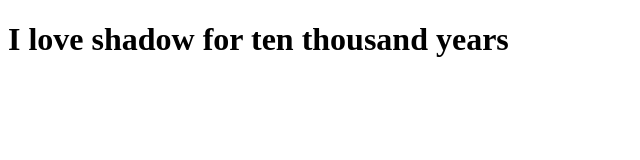
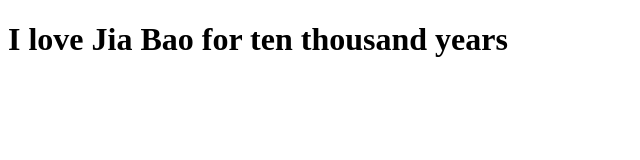
Before and after one commit to jzhliuran/jzhliuran.github.io, a plain HTML site: page index.html in a window 1280 px wide. Shown: the whole page, without its empty margins (0-640 px from the left). Drawn offline with Linux system fonts and the light colour scheme.

Commit message:
Update index.html

```diff
--- a/index.html
+++ b/index.html
@@ -1,6 +1,6 @@
 <!DOCTYPE html>
 <html>
 <body>
-<h1>I love shadow  for ten thousand years</h1>
+<h1>I love Jia Bao  for ten thousand years</h1>
 </body>
 </html>
```
